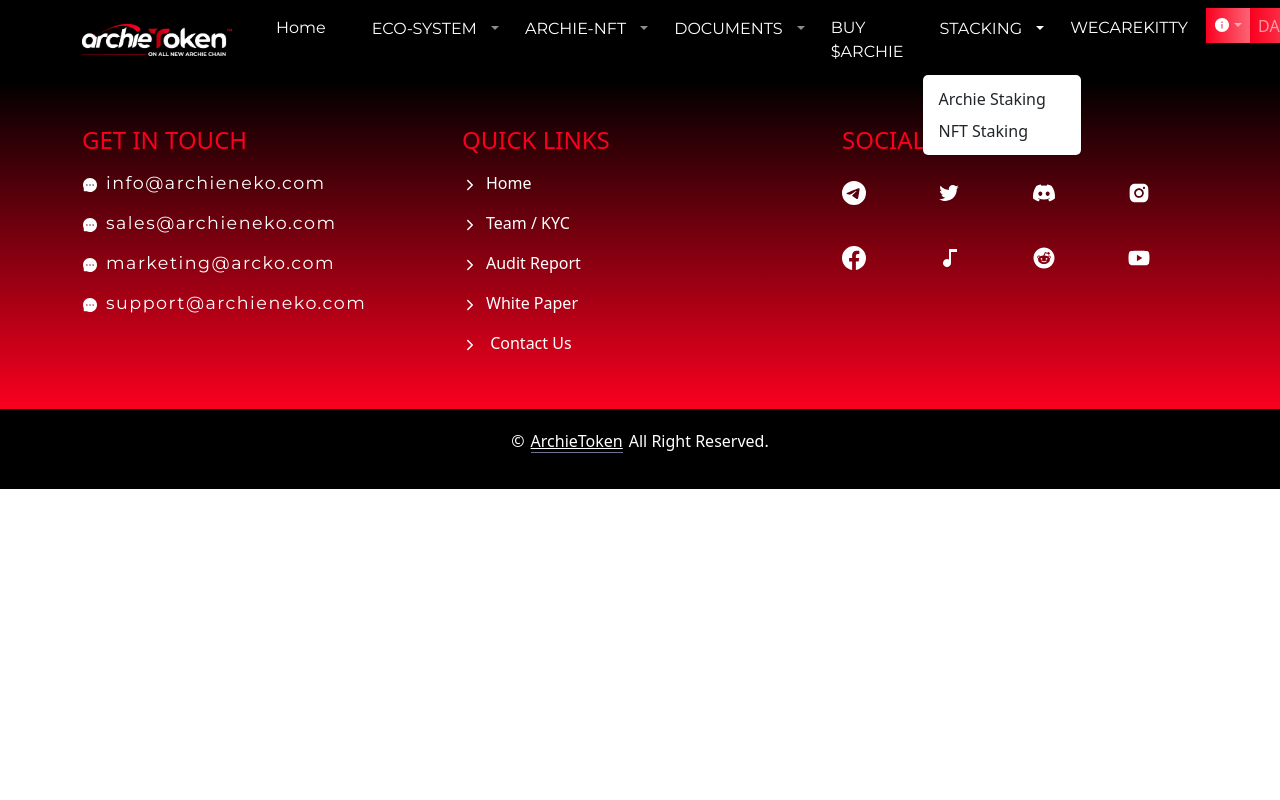
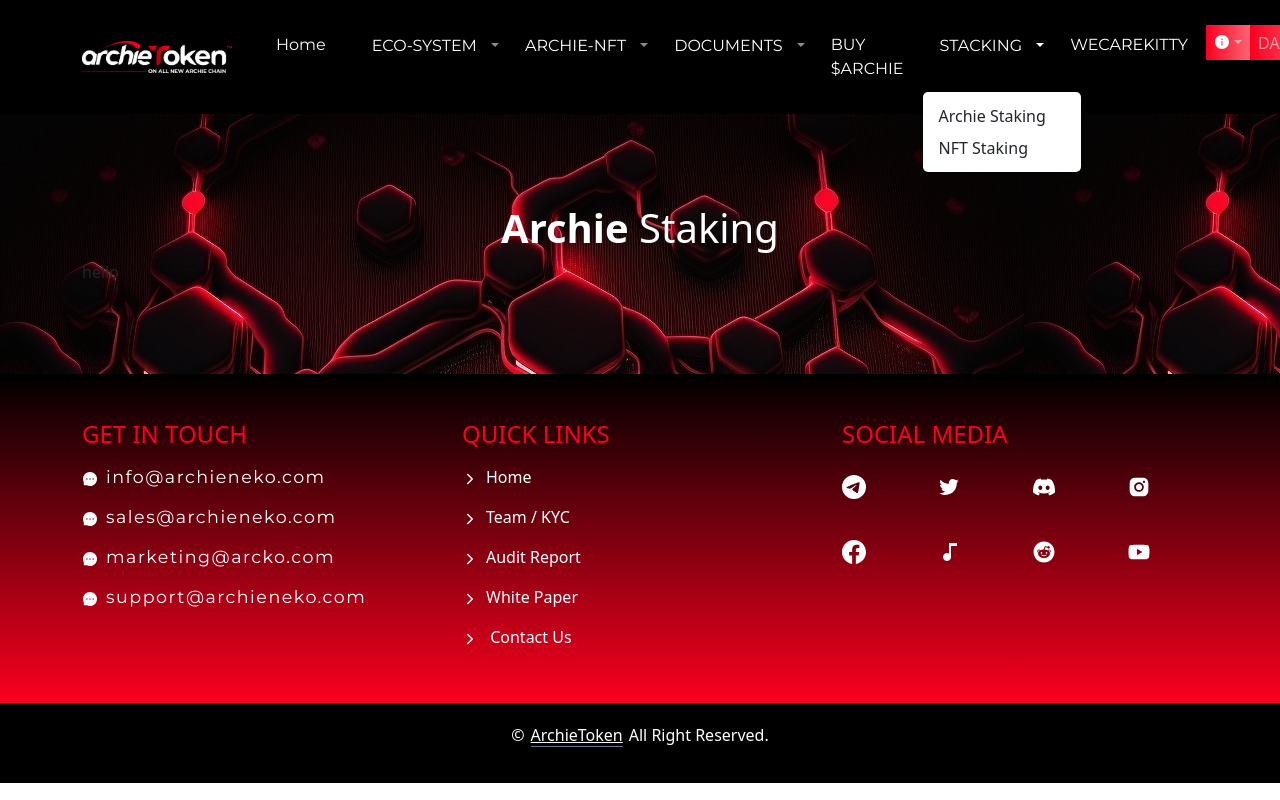
Before and after one commit to BetterLogicTeam/ARCHIE_TOKEN, a React (Vite) app: page /Archie_Staking in a window 1280 px wide. Both pictures are taken after a click on the button "STACKING". Shown: the top 800 px of the page. Built offline with nearby package versions, Linux system fonts and the light colour scheme.

Commit message:
made home_page

```diff
--- a/src/App.jsx
+++ b/src/App.jsx
@@ -7,6 +7,8 @@
 import Main_footer from './Components/Main_footer/Main_footer';
 import Sub_footer from './Components/Sub_footer/Sub_footer';
 import Contact_page_full from './Components/Contact_page_full/Contact_page_full';
+import KittyMain from './Components/KittyMain/KittyMain';
+import Archive_staking from './Components/Archive_staking/Archive_staking';
 
 
 function App() {
@@ -19,6 +21,8 @@
   <Routes>
   <Route path="/" element={< Complete_home_page/>} />
   <Route path="/contact_us" element={< Contact_page_full/>} />
+  <Route path="/WECAREKITTY" element={< KittyMain/>} />
+  <Route path="/Archie_Staking" element={< Archive_staking/>} />
   </Routes>
   <Main_footer/>
   <Sub_footer/>
--- a/src/Components/Archive_staking/Archive_staking.jsx
+++ b/src/Components/Archive_staking/Archive_staking.jsx
@@ -9,6 +9,7 @@
         <div className="col">
         <div>
   <h1 className='text-white text-center'><b>Archie</b> <span> Staking</span></h1>
+  hello
 </div>
         </div>
     </div>
--- a/src/Components/Header/Header.css
+++ b/src/Components/Header/Header.css
@@ -7,7 +7,7 @@
 }
 
 .header_links{
-    margin: 0px 10px;
+    margin: 0px 10px !important;
     /* padding: 5px 10px; */
     color: white !important;
     font-family: 'Montserrat', sans-serif;
@@ -35,7 +35,12 @@
 
 .main_bg_nav{
     background-color: black !important;
-    padding: 25px 10px;
+    padding: 25px 0px !important;
+    width: 100% !important;
+    position: sticky !important;
+    top: 0 px !important;
+    z-index: 1030 !important;
+
 }
 
 .info_icon{
@@ -64,7 +69,5 @@
 .info_list_2 .dropdown-menu {
     position: absolute !important;
     left: -50px !important;
+    /* z-index: 9999; */
 }
-dropdown-menu show {
-    z-index: 999 !important;
-}
--- a/src/Components/Header/Header.jsx
+++ b/src/Components/Header/Header.jsx
@@ -134,17 +134,17 @@
                 title={<span className="header_links zind">STACKING</span>}
                 id="collasible-nav-dropdown"
               >
-                <NavDropdown.Item className="all_hvr" href="#action/3.1">
+              <Link to='/Archie_Staking' className="text-decoration-none">  <NavDropdown.Item className="all_hvr" href="#action/3.1">
                   Archie Staking
-                </NavDropdown.Item>
+                </NavDropdown.Item></Link>
                 <NavDropdown.Item className="all_hvr" href="#action/3.2">
                   NFT Staking
                 </NavDropdown.Item>
               </NavDropdown>
 
-              <Nav.Link href="#features" className="header_links">
+          <Link to ='/WECAREKITTY' className="text-decoration-none">  <Nav.Link href="#features" className="header_links">
                 WECAREKITTY
-              </Nav.Link>
+              </Nav.Link></Link>
 
               <NavDropdown
                 className="info_list"
--- a/src/Components/Home_slider_1/Home_slider_1.css
+++ b/src/Components/Home_slider_1/Home_slider_1.css
@@ -50,9 +50,7 @@
     line-height: 1.2;
 }
 
-.zin{
-    z-index: -1 !important;
-}
+
 .part{
     font-weight: 200;
 }
```
